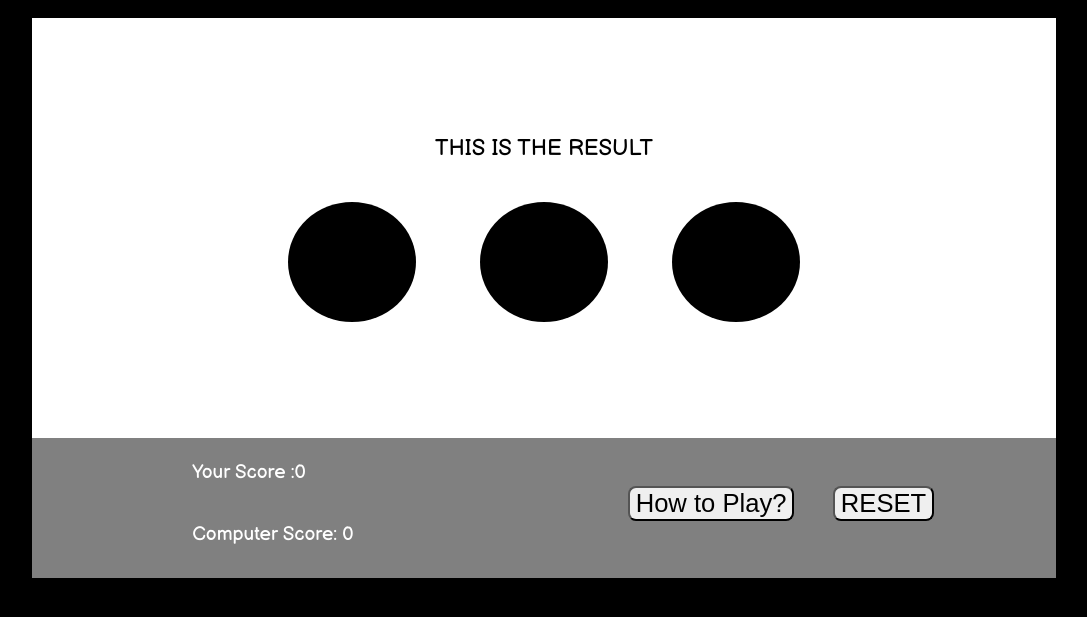
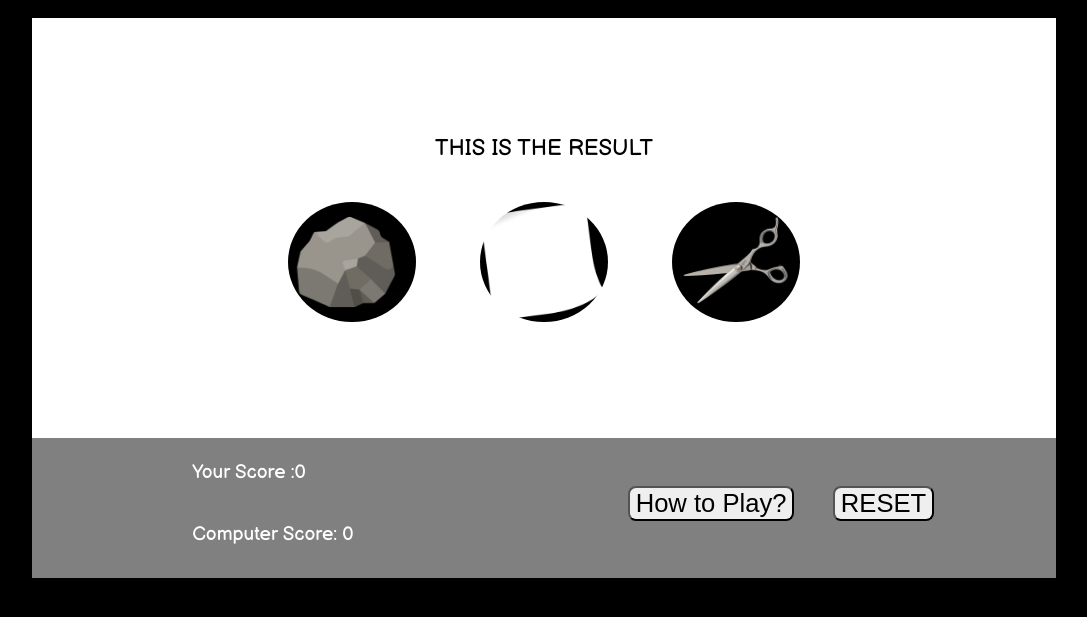
Before and after one commit to dukekim47/dukekim47.github.io, a plain HTML site: page index.html in a window 1280 px wide. Shown: the part 131-748 px from the top of the page, without its empty margins (96-1183 px from the left). Drawn offline with Linux system fonts and the light colour scheme.

Commit message:
another friggin ooops

```diff
--- a/css/main.scss
+++ b/css/main.scss
@@ -66,7 +66,7 @@ html {
 
 #rock {
     background-color: black;
-    background-image: url("/images/rock.png");
+    background-image: url("/css/images/rock.png");
     background-position: center;
     background-size: contain;
     background-repeat: no-repeat;
@@ -80,7 +80,7 @@ html {
 
 #paper {
     background-color: black;
-    background-image: url("/images/paper.png");
+    background-image: url("/css/images/paper.png");
     background-position: center;
     background-size: contain;
     background-repeat: no-repeat;
@@ -95,7 +95,7 @@ html {
 
 #scissors {
     background-color: black;
-    background-image: url("/images/scissors.png");
+    background-image: url("/css/images/scissors.png");
     background-position: center;
     background-size: contain;
     background-repeat: no-repeat;
```
Also changed, not shown: css/main.css, 1 other file.
